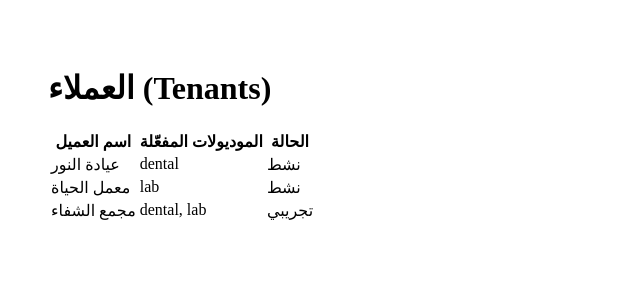
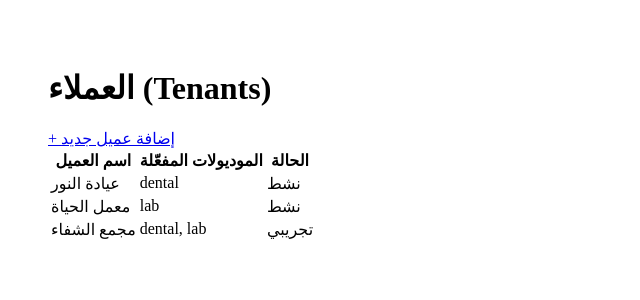
Before and after one commit to emadelrefayy/STAR-1, a Next.js app: page /dashboard/admin/tenants in a window 1280 px wide. Shown: the top 300 px of the page, without its empty margins (0-640 px from the left). Built offline with nearby package versions, Linux system fonts and the light colour scheme.

Commit message:
Update page.tsx

```diff
--- a/app/dashboard/admin/tenants/page.tsx
+++ b/app/dashboard/admin/tenants/page.tsx
@@ -1,3 +1,5 @@
+import Link from "next/link";
+
 export default function AdminTenantsPage() {
   const tenants = [
     { id: 1, name: "عيادة النور", modules: ["dental"], status: "نشط" },
@@ -8,6 +10,7 @@ export default function AdminTenantsPage() {
   return (
     <div style={{ padding: "40px" }}>
       <h1>العملاء (Tenants)</h1>
+      <Link href="/dashboard/admin/tenants/new">+ إضافة عميل جديد</Link>
       <table>
         <thead>
           <tr>
```
